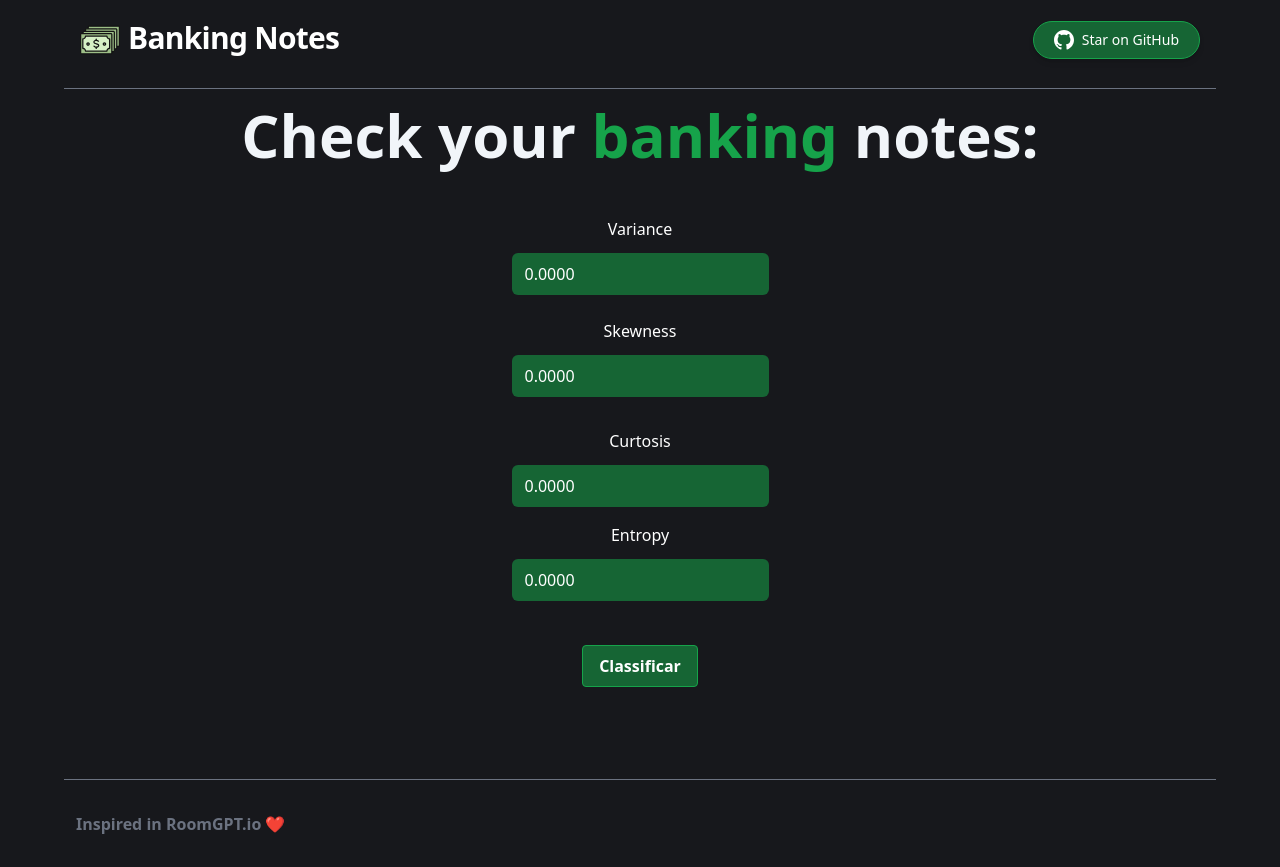
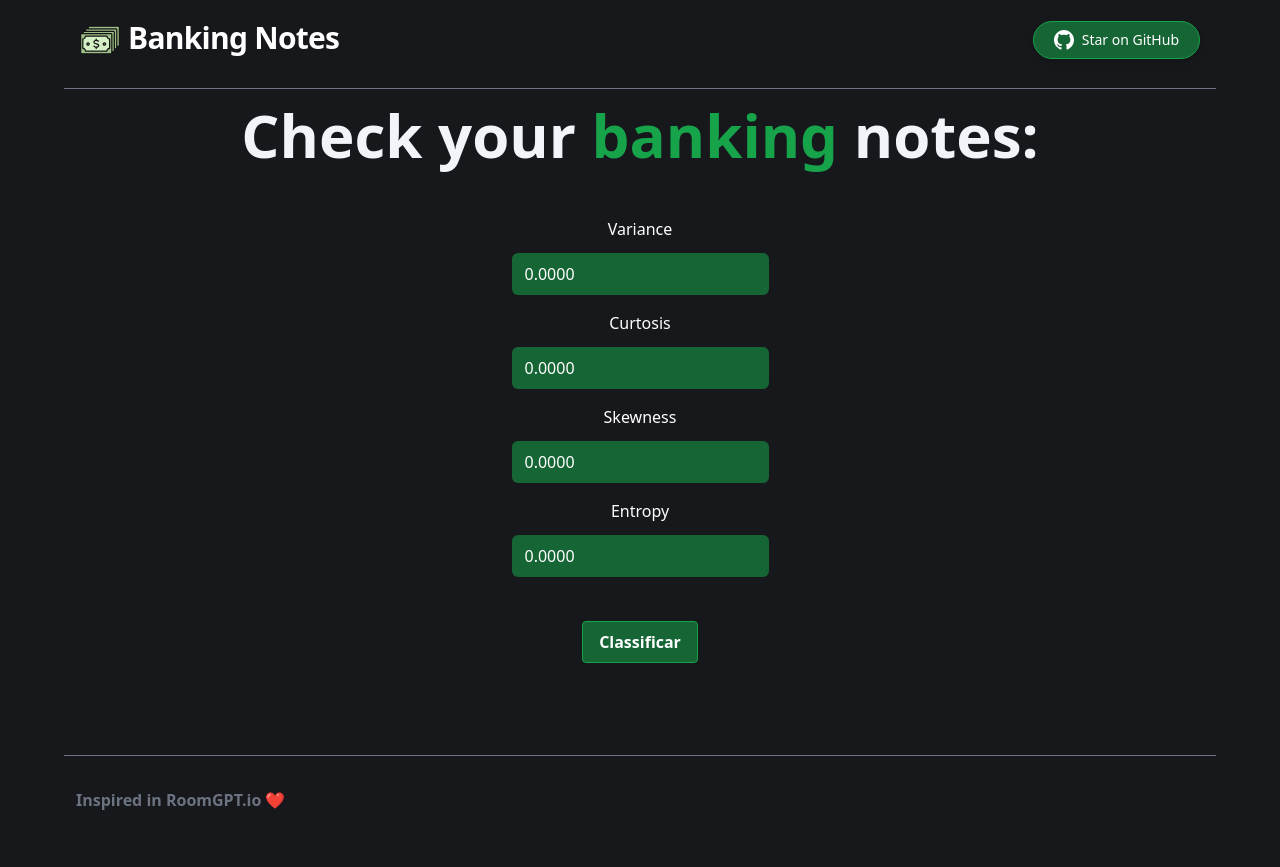
Before and after one commit to sunr00t/banking_notes_frontend, a Next.js app: page / in a window 1280 px wide. After the commit the page ends 843 px from the top, so only its background shows below. Built offline with nearby package versions, Linux system fonts and the light colour scheme.

Commit message:
update order form

```diff
--- a/components/Form.tsx
+++ b/components/Form.tsx
@@ -57,14 +57,15 @@ export default function Form() {
                 border border-green-600"
             />
           </label>
+        </div>
         <div className="grid grid-cols-1 gap-6 pb-4">
           <label className="block">
-              <span className="text-white-700">Skewness</span>
+            <span className="text-white-700">Curtosis</span>
             <input
-                value={skewness}
-                onChange={(e) => setSkewness(e.target.value)}
+              value={curtosis}
+              onChange={(e) => setCurtosis(e.target.value)}
               type="number"
-                name="skewness"
+              name="curtosis"
               className="mt-3
                 block
                 w-full
@@ -76,15 +77,14 @@ export default function Form() {
             />
           </label>
         </div>
-        </div>
         <div className="grid grid-cols-1 gap-6 pb-4">
             <label className="block">
-            <span className="text-white-700">Curtosis</span>
+              <span className="text-white-700">Skewness</span>
               <input
-              value={curtosis}
-              onChange={(e) => setCurtosis(e.target.value)}
+                value={skewness}
+                onChange={(e) => setSkewness(e.target.value)}
                 type="number"
-              name="curtosis"
+                name="skewness"
                 className="mt-3
                 block
                 w-full
```
Lines whose indentation alone changed are shown as unchanged.
